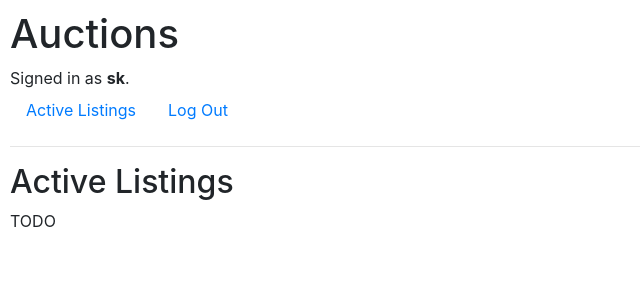
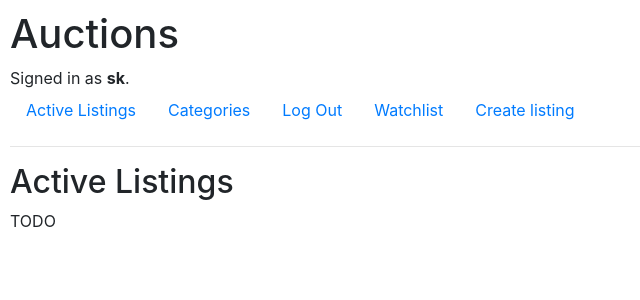
Before and after one commit to steklotank/project2, a Django app: page / in a window 1280 px wide. Shown: the top 300 px of the page, without its empty margins (0-640 px from the left). Run offline with Django 3.2, Linux system fonts and the light colour scheme; a user stored in the database is signed in; some libraries are stand-ins or nearby versions.

Commit message:
Create models+layout

```diff
--- a/commerce/auctions/models.py
+++ b/commerce/auctions/models.py
@@ -4,3 +4,29 @@ from django.db import models
 
 class User(AbstractUser):
     pass
+
+
+class Bets(models.Model):
+    item = models.ForeignKey('Items',  on_delete=models.PROTECT)
+    max_bet = models.DecimalField( max_digits=5, decimal_places=2)
+    max_bet_user = models.ForeignKey(User, on_delete=models.PROTECT)
+
+class Items(models.Model):
+    photo = models.CharField(max_length=2048)
+    price_begin = models.DecimalField( max_digits=5, decimal_places=2)
+    create_time = models.TimeField( auto_now_add=True)
+    create_user = models.ForeignKey(User, on_delete=models.PROTECT)
+    bet_id = models.ForeignKey(Bets, on_delete=models.PROTECT)
+    category = models.ForeignKey('Categories', on_delete=models.PROTECT)
+
+class Comments(models.Model):
+    author = models.ForeignKey(User, on_delete=models.PROTECT)
+    message = models.CharField(max_length=2048)
+    create_time = models.TimeField( auto_now_add=True)
+
+class Categories(models.Model):
+    name = models.CharField(max_length=64)
+
+class Watchlist(models.Model):
+    item = models.ForeignKey(Items, on_delete=models.PROTECT)
+    user = models.ForeignKey(User, on_delete=models.PROTECT)
--- a/commerce/auctions/templates/auctions/layout.html
+++ b/commerce/auctions/templates/auctions/layout.html
@@ -20,10 +20,20 @@
             <li class="nav-item">
                 <a class="nav-link" href="{% url 'index' %}">Active Listings</a>
             </li>
+            <li class="nav-item">
+                <a class="nav-link" href="{% url 'categories' %}">Categories</a>
+            </li>
             {% if user.is_authenticated %}
                 <li class="nav-item">
                     <a class="nav-link" href="{% url 'logout' %}">Log Out</a>
                 </li>
+               <li class="nav-item">
+                    <a class="nav-link" href="{% url 'watchlist' %}">Watchlist</a>
+                </li>
+               <li class="nav-item">
+                    <a class="nav-link" href="{% url 'create-listing' %}">Create listing</a>
+                </li>
+
             {% else %}
                 <li class="nav-item">
                     <a class="nav-link" href="{% url 'login' %}">Log In</a>
--- a/commerce/auctions/urls.py
+++ b/commerce/auctions/urls.py
@@ -6,5 +6,8 @@ urlpatterns = [
     path("", views.index, name="index"),
     path("login", views.login_view, name="login"),
     path("logout", views.logout_view, name="logout"),
-    path("register", views.register, name="register")
+    path("register", views.register, name="register"),
+    path("watchlist", views.watchlist, name="watchlist"),
+    path("create-listing", views.create_listing, name="create-listing"),
+    path("categories", views.categories, name="categories")
 ]
--- a/commerce/auctions/views.py
+++ b/commerce/auctions/views.py
@@ -61,3 +61,12 @@ def register(request):
         return HttpResponseRedirect(reverse("index"))
     else:
         return render(request, "auctions/register.html")
+
+def watchlist():
+    pass
+
+def create_listing():
+    pass
+
+def categories():
+    pass
```
Also changed, not shown: commerce/auctions/migrations/0002_auto_20201010_2014.py (added), commerce/db.sqlite3.
